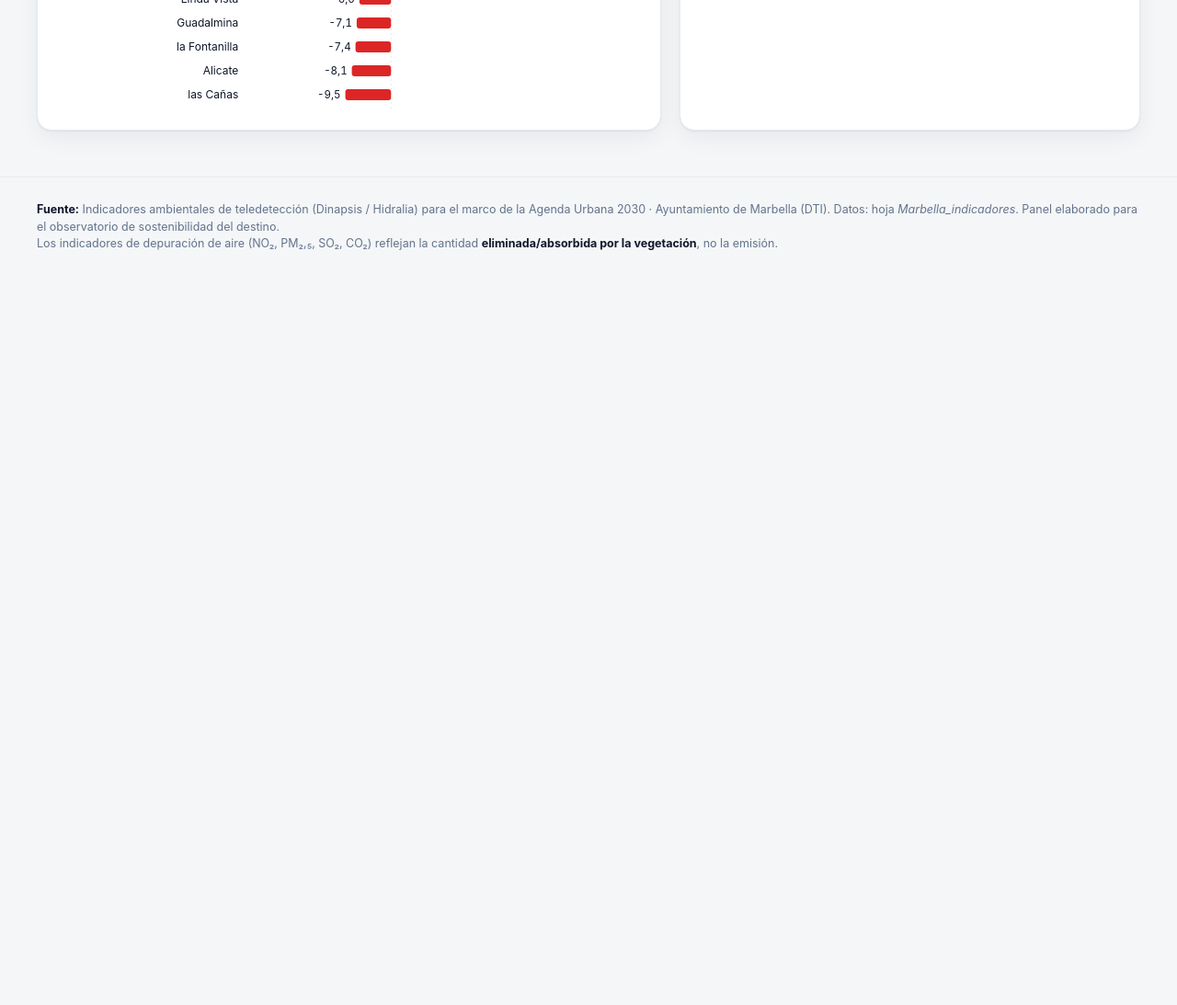
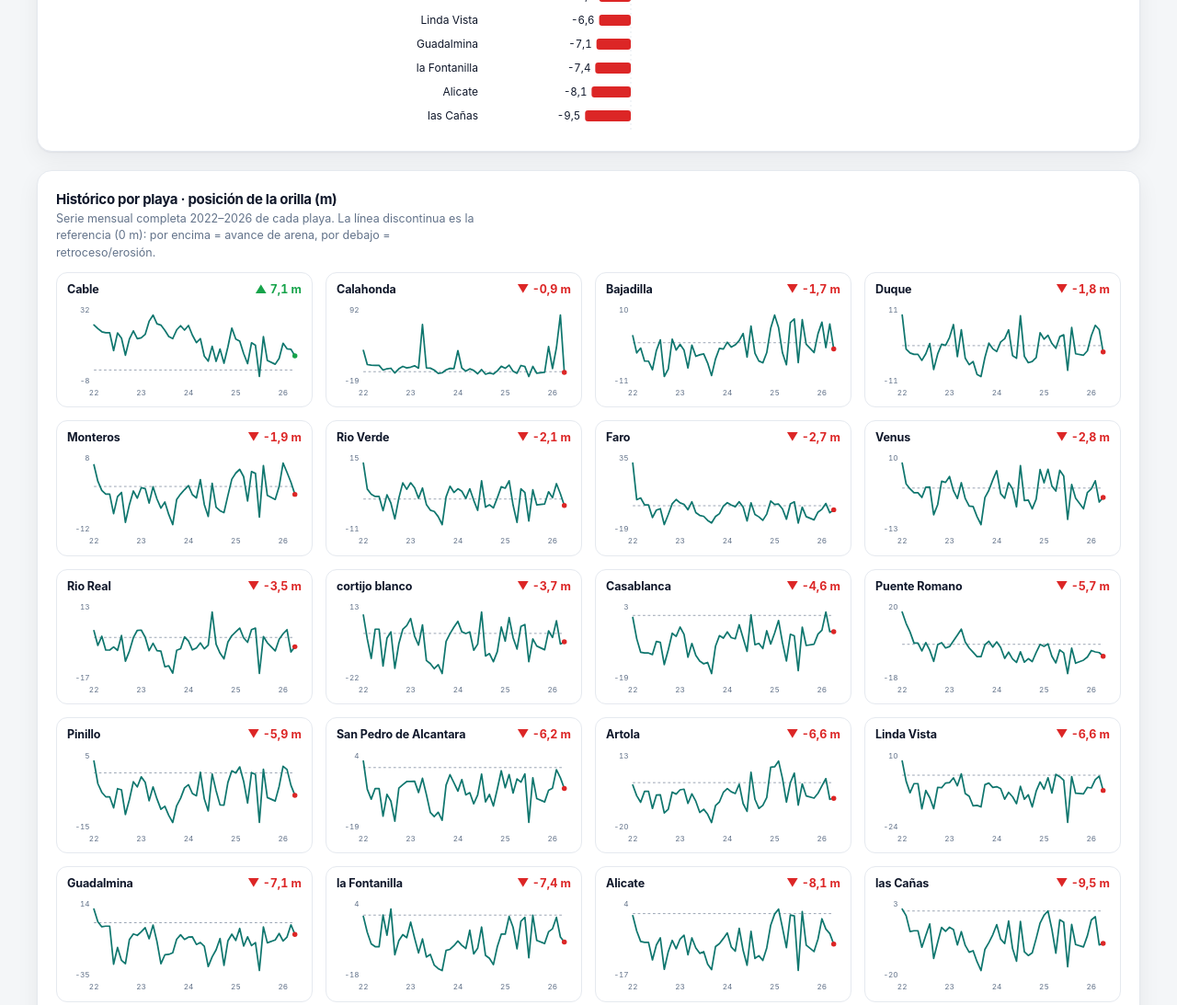
Before and after one commit to AMMAConsulting/observatorio-ambiental-marbella, a plain HTML site: page index.html in a window 1280 px wide. Shown: the part 1909-3002 px from the top of the page at 92% size. Before the commit the page ends 2209 px from the top, so only its background shows below. Drawn offline with Linux system fonts and the light colour scheme.

Commit message:
Costa: gráfica histórica individual por playa (small multiples) en vez de una sola serie

```diff
--- a/index.html
+++ b/index.html
@@ -98,6 +98,12 @@ section{padding:30px 0}
 .beachgrid{display:grid;grid-template-columns:1.15fr .85fr;gap:20px}
 .scrollY{max-height:520px;overflow-y:auto;padding-right:4px}
 .bnote{font-size:12px;color:var(--muted);margin:0 0 14px}
+.smgrid{display:grid;grid-template-columns:repeat(auto-fill,minmax(240px,1fr));gap:14px;margin-top:12px}
+.smcell{border:1px solid var(--line);border-radius:12px;padding:9px 11px;background:var(--panel)}
+.smcell:hover{border-color:color-mix(in srgb,var(--accent) 45%,var(--line))}
+.smcell .sm-h{display:flex;justify-content:space-between;align-items:baseline;gap:8px;margin-bottom:2px}
+.smcell .sm-n{font-size:12.5px;font-weight:650;letter-spacing:-.1px}
+.smcell .sm-v{font-size:12.5px;font-weight:750;font-variant-numeric:tabular-nums;white-space:nowrap}
 
 /* Chart svg */
 svg{display:block;width:100%;height:auto;overflow:visible}
@@ -172,16 +178,15 @@ footer b{color:var(--ink)}
   <section id="beachsec">
     <div class="sec-title"><h2>Costa · Línea de playa</h2><span>evolución de la posición de la orilla (m) · 28 playas</span></div>
     <p class="bnote">Valores positivos = avance/acumulación de arena; negativos = retroceso/erosión respecto a la referencia. Pulsa una playa para ver su serie temporal.</p>
-    <div class="beachgrid">
-      <div class="chartcard">
-        <h3 style="font-size:15px;margin:0 0 4px">Estado actual por playa <span id="bDate" style="color:var(--muted);font-weight:500;font-size:12px"></span></h3>
-        <div class="scrollY" id="bBars"></div>
-      </div>
-      <div class="chartcard">
-        <h3 style="font-size:15px;margin:0 0 4px" id="bTitle">Serie temporal</h3>
-        <p class="c-desc" id="bDesc">Selecciona una playa en la lista.</p>
-        <div id="bChart"></div>
-      </div>
+    <div class="chartcard" style="margin-bottom:20px">
+      <h3 style="font-size:15px;margin:0 0 4px">Estado actual por playa <span id="bDate" style="color:var(--muted);font-weight:500;font-size:12px"></span></h3>
+      <p class="c-desc" style="margin:0 0 4px">Ordenadas de mayor avance a mayor retroceso. Pulsa una para ir a su histórico.</p>
+      <div class="scrollY" id="bBars"></div>
+    </div>
+    <div class="chartcard">
+      <h3 style="font-size:15px;margin:0 0 2px">Histórico por playa · posición de la orilla (m)</h3>
+      <p class="c-desc" style="margin:0 0 6px">Serie mensual completa 2022–2026 de cada playa. La línea discontinua es la referencia (0 m): por encima = avance de arena, por debajo = retroceso/erosión.</p>
+      <div class="smgrid" id="bGrid"></div>
     </div>
   </section>
 
@@ -455,23 +460,65 @@ function buildBeaches(){
     <line class="axis" x1="${x0}" y1="0" x2="${x0}" y2="${H}" style="stroke-dasharray:2 3"/>
     ${bars}</svg>`;
   el.querySelectorAll(".brow").forEach(g=>{
-    g.addEventListener("click",()=>selectBeach(g.dataset.z));
+    g.addEventListener("click",()=>{const c=document.getElementById("sm-"+beachZones.indexOf(g.dataset.z)); if(c){c.scrollIntoView({behavior:"smooth",block:"center"});c.style.transition="box-shadow .3s";c.style.boxShadow="0 0 0 2px var(--accent)";setTimeout(()=>c.style.boxShadow="",1200);}});
     g.addEventListener("mouseenter",e=>{const z=g.dataset.z;const r=rows.find(x=>x.z===z);
       showTip(`<b>${z}</b><div class="row">Posición: <b>${nf(r.v,1)} m</b></div>`,e.clientX,e.clientY);});
     g.addEventListener("mousemove",e=>{const z=g.dataset.z;const r=rows.find(x=>x.z===z);
       showTip(`<b>${z}</b><div class="row">Posición: <b>${nf(r.v,1)} m</b></div>`,e.clientX,e.clientY);});
     g.addEventListener("mouseleave",hideTip);
   });
-  if(rows.length) selectBeach(rows[0].z);
+  buildBeachGrid(rows);
 }
-function selectBeach(z){
-  document.getElementById("bTitle").textContent=z;
-  const s=SER["playa"][z]||[];
-  const vs=s.map(d=>d.v);
-  document.getElementById("bDesc").innerHTML = s.length
-    ? `Rango ${nf(Math.min(...vs),1)} a ${nf(Math.max(...vs),1)} m · ${s.length} meses`
-    : "Sin datos.";
-  lineChart(document.getElementById("bChart"),[{name:z,color:"var(--z-mun)",data:s,mainKey:true}],{unit:"m",dec:1});
+// Rejilla de mini-gráficas: una por playa con su histórico completo
+function buildBeachGrid(rows){
+  const grid=document.getElementById("bGrid"); grid.innerHTML="";
+  rows.forEach(r=>{
+    const name=r.z.replace(/^Playa (de |del |de la |el |los )?/i,"");
+    const pos=r.v>=0, col=pos?"var(--good)":"var(--bad)";
+    const cell=document.createElement("div"); cell.className="smcell"; cell.id="sm-"+beachZones.indexOf(r.z);
+    cell.innerHTML=`<div class="sm-h"><span class="sm-n" title="${r.z}">${name}</span>`+
+      `<span class="sm-v" style="color:${col}">${pos?"▲":"▼"} ${nf(r.v,1)} m</span></div><div class="sm-c"></div>`;
+    grid.appendChild(cell);
+    miniLine(cell.querySelector(".sm-c"), r.s, {name:r.z});
+  });
+}
+// Mini gráfica de líneas compacta con línea de referencia 0 y hover
+function miniLine(el, data, opts){
+  const W=280,H=118,m={t:8,r:8,b:16,l:32};
+  const iw=W-m.l-m.r, ih=H-m.t-m.b;
+  if(!data.length){el.innerHTML="";return;}
+  const fis=data.map(d=>d.fi), fiMin=Math.min(...fis), fiMax=Math.max(...fis);
+  let vals=data.map(d=>d.v); let vMin=Math.min(...vals), vMax=Math.max(...vals);
+  if(vMin===vMax){vMax+=1;vMin-=1;}
+  const pad=(vMax-vMin)*0.14; vMin-=pad; vMax+=pad;
+  const X=fi=> m.l + (fiMax===fiMin?iw/2:(fi-fiMin)/(fiMax-fiMin)*iw);
+  const Y=v=> m.t + ih - (v-vMin)/(vMax-vMin)*ih;
+  let zero="";
+  if(vMin<0 && vMax>0){const y=Y(0); zero=`<line x1="${m.l}" y1="${y.toFixed(1)}" x2="${W-m.r}" y2="${y.toFixed(1)}" style="stroke:var(--muted);stroke-width:1;stroke-dasharray:3 3;opacity:.7"/>`;}
+  const yt=`<text class="tick" x="${m.l-5}" y="${(Y(vMax)+7).toFixed(1)}" text-anchor="end" style="font-size:9px">${nf(vMax,0)}</text>`+
+           `<text class="tick" x="${m.l-5}" y="${(Y(vMin)-2).toFixed(1)}" text-anchor="end" style="font-size:9px">${nf(vMin,0)}</text>`;
+  let xt=""; data.forEach(d=>{ if(F[d.fi].slice(5)==="01-01"){ const x=X(d.fi);
+    xt+=`<text class="tick" x="${x.toFixed(1)}" y="${H-4}" text-anchor="middle" style="font-size:9px">${F[d.fi].slice(2,4)}</text>`;}});
+  const pts=data.map(d=>[X(d.fi),Y(d.v)]);
+  const dd=pts.map((p,i)=>(i?"L":"M")+p[0].toFixed(1)+" "+p[1].toFixed(1)).join(" ");
+  const last=pts[pts.length-1], lcol=data[data.length-1].v>=0?"var(--good)":"var(--bad)";
+  el.innerHTML=`<svg viewBox="0 0 ${W} ${H}" role="img" aria-label="histórico ${opts.name}">
+    ${zero}${yt}${xt}
+    <path class="serie" style="stroke:var(--z-mun);stroke-width:1.9" d="${dd}"/>
+    <circle cx="${last[0].toFixed(1)}" cy="${last[1].toFixed(1)}" r="3" fill="${lcol}"/>
+    <line class="vline" id="v" x1="0" y1="${m.t}" x2="0" y2="${m.t+ih}" style="opacity:0"/>
+    <g id="d"></g>
+    <rect x="${m.l}" y="${m.t}" width="${iw}" height="${ih}" fill="transparent" id="h"/></svg>`;
+  const svg=el.querySelector("svg"), vln=el.querySelector("#v"), dot=el.querySelector("#d"), hit=el.querySelector("#h");
+  hit.addEventListener("mousemove",ev=>{
+    const rc=svg.getBoundingClientRect(); const sx=(ev.clientX-rc.left)/rc.width*W;
+    let best=data[0],bd=1e9; data.forEach(d=>{const dx=Math.abs(X(d.fi)-sx); if(dx<bd){bd=dx;best=d;}});
+    const x=X(best.fi), y=Y(best.v);
+    vln.setAttribute("x1",x);vln.setAttribute("x2",x);vln.style.opacity=1;
+    dot.innerHTML=`<circle class="dotv" cx="${x.toFixed(1)}" cy="${y.toFixed(1)}" r="4" style="stroke:var(--z-mun)"/>`;
+    showTip(`<b>${opts.name}</b><div class="row">${fmtDate(best.fi)}: <b>${nf(best.v,1)} m</b></div>`,ev.clientX,ev.clientY);
+  });
+  hit.addEventListener("mouseleave",()=>{vln.style.opacity=0;dot.innerHTML="";hideTip();});
 }
 
 /* ---------- Theme ---------- */
```
